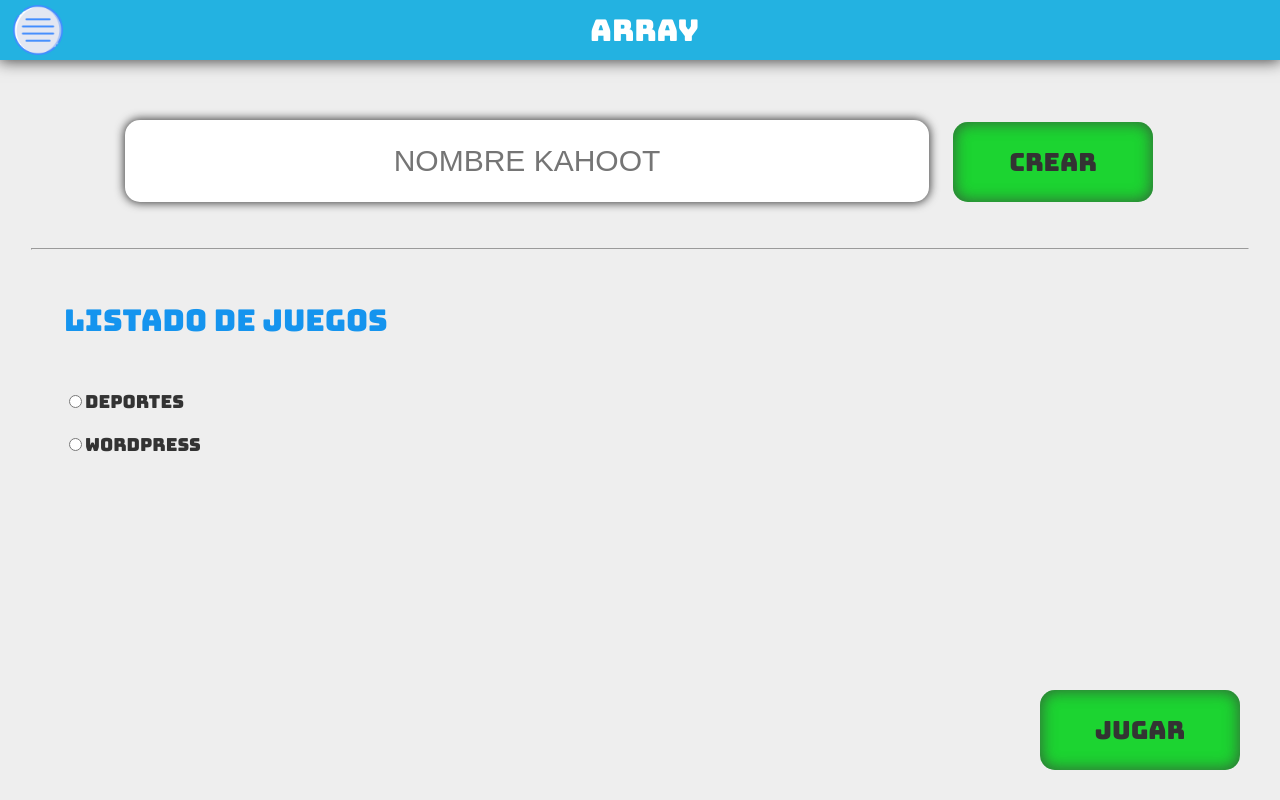
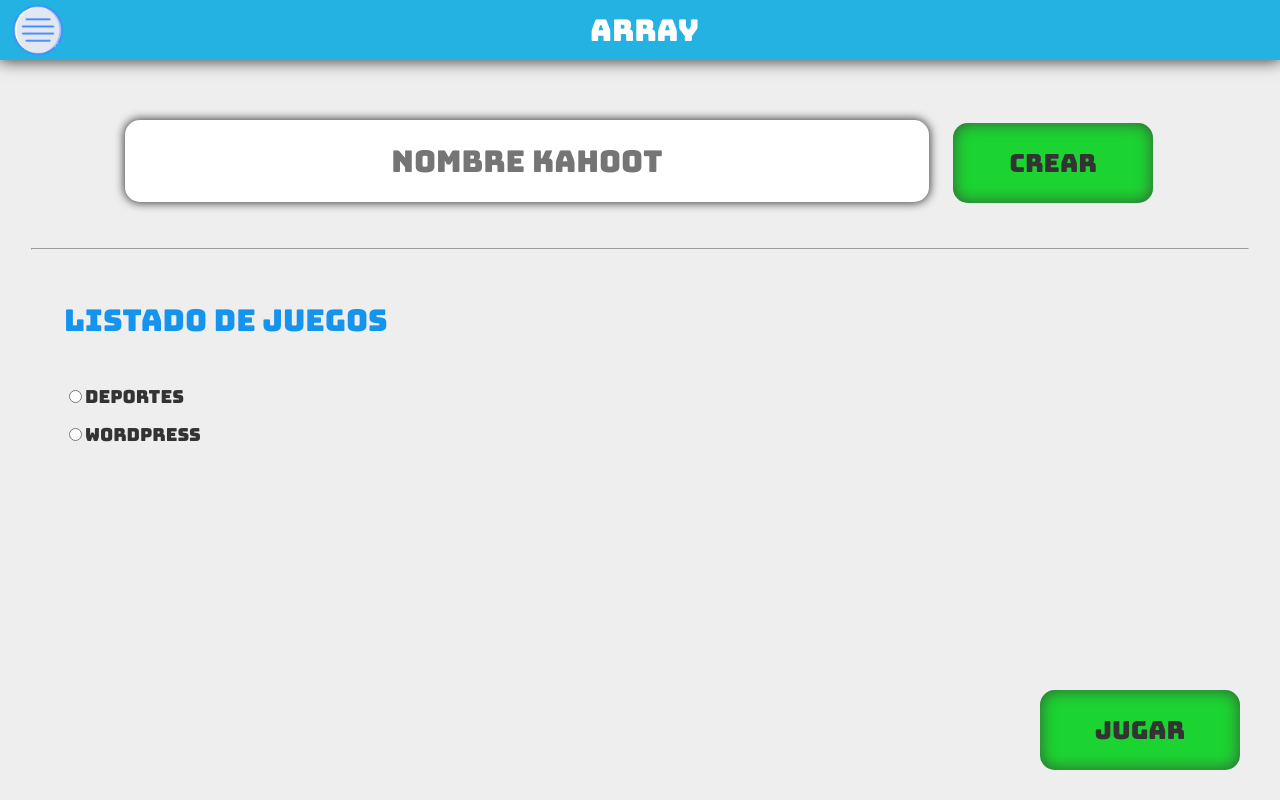
Before and after one commit to gooicoo/Ajax-Kahoot, a PHP site: page /loginCorrect.php in a window 1280 px wide. Run offline with PHP 8.4, Linux system fonts and the light colour scheme; a user stored in the database is signed in; data comes from the database, SQL or seed files in the repository.

Commit message:
arreglos

```diff
--- a/login_singIn/CSS/pagPrincipal.css
+++ b/login_singIn/CSS/pagPrincipal.css
@@ -114,7 +114,7 @@ body{
   box-shadow: 0px 0px 10px 1px rgba(0,0,0,0.75);
   text-align: center;
   font-size: 30px;
-
+  font-family: 'Bungee';
 }
 .enviar-opcion{
   width: 200px;
@@ -148,12 +148,14 @@ body{
   font-family: 'Bungee';
   font-size: 18px;
   color: #333;
+  height: 300px;
 }
 .nombre-juego{
-  margin-top: 25px;
+  margin-top: 20px;
 }
 input[type="radio"]:checked+label {
-  color: red;
+  color: #23b2e1;
+  font-size: 20px;
 }
 
 
```
